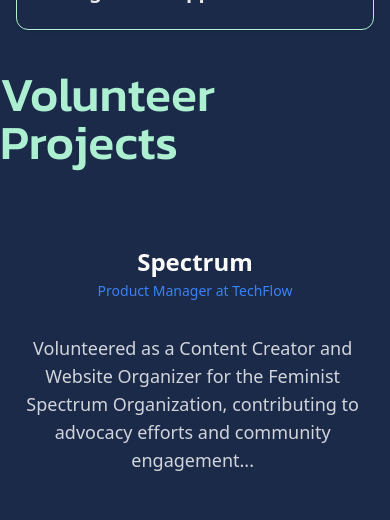
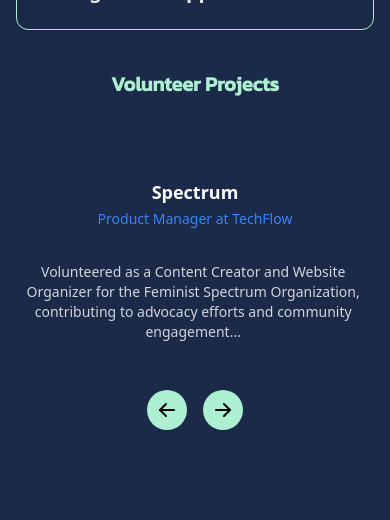
Before and after one commit to nxfelibatau/aliPortfolio, a Next.js app: page /projects in a window 390 px wide. Shown: the part 1772-2292 px from the top of the page. Built offline with nearby package versions, Linux system fonts and the light colour scheme.

Commit message:
responsive final touches

```diff
--- a/app/components/FlipWords.jsx
+++ b/app/components/FlipWords.jsx
@@ -5,9 +5,9 @@ export default function FlipWordsDemo() {
   const words = ["Frontend Expertise", "Backend Development", "Database Design", "Tools & Frameworks","DevOps Ninja","Full Stack Developer","Smooth Integration","Optimizing Database","DevOps Automation","Reliable Web Apps"];
 
   return (
-    (<div className=" flex justify-center items-center px-4">
+    (<div className="flex justify-center items-center px-4">
       <div
-        className="text-4xl mx-auto font-normal text-white">
+        className="text-xl md:text-4xl lg:text-6xl mx-auto font-normal text-white">
         <FlipWords words={words} /> <br />
       </div>
     </div>)
--- a/app/components/ui/animated-testimonials.jsx
+++ b/app/components/ui/animated-testimonials.jsx
@@ -30,7 +30,7 @@ export const AnimatedTestimonials = ({ testimonials, autoplay = false }) => {
         exit={{ y: -20, opacity: 0 }}
         transition={{ duration: 0.2, ease: "easeInOut" }}
       >
-        <h3 className="text-2xl font-bold text-white">
+        <h3 className="text-lg md:text-xl lg:text-2xl  font-semibold text-white">
           {testimonials[active].name}
         </h3>
 
@@ -50,7 +50,7 @@ export const AnimatedTestimonials = ({ testimonials, autoplay = false }) => {
           </p>
         )}
 
-        <motion.p className="text-lg text-gray-300 mt-8 dark:text-neutral-300">
+        <motion.p className="text-sm md:text-lg lg:text-xl text-gray-300 mt-8 dark:text-neutral-300">
           {testimonials[active].quote.split(" ").map((word, index) => (
             <motion.span
               key={index}
--- a/app/layout.jsx
+++ b/app/layout.jsx
@@ -104,7 +104,7 @@ export default function RootLayout({ children }) {
                       className="block md:hidden py-2 px-3 md:text-[#1B2A49] hover:text-white md:hover:bg-[#ACF0D1] md:hover:text-[#243c6d] hover:bg-[#1B2A49] dark:text-white rounded md:bg-transparent md:p-0"
                       aria-current="page"
                     >
-                      about
+                      About
                     </Link>
                   </li>
                 </ul>
--- a/app/page.jsx
+++ b/app/page.jsx
@@ -15,8 +15,8 @@ export default function Home() {
         <ParticlesComponent />
         {/* صفحه اول */}
         <div style={{ height: "67vh" }}>
-          <h1 className="text-4xl md:text-4xl lg:text-6xl font-semibold max-w-7xl mx-auto text-center mt-52 relative z-10 py-6 bg-clip-text text-transparent bg-gradient-to-b from-[#ACF0D1] via-[#ACF0D1] to-neutral-700 dark:from-neutral-800 dark:via-white dark:to-white">
-            Welcome to
+        <h1 className="text-xl md:text-4xl lg:text-6xl font-semibold max-w-7xl mx-auto text-center mt-52 relative z-10 py-6 bg-clip-text text-transparent bg-gradient-to-b from-[#ACF0D1] via-[#ACF0D1] to-neutral-700 dark:from-neutral-800 dark:via-white dark:to-white">
+        Welcome to
             <br />
             <div className="mt-3">
               <Cover>My portfolio</Cover>
--- a/app/projects/page.jsx
+++ b/app/projects/page.jsx
@@ -10,7 +10,7 @@ export default function projects() {
         <BentoGrid/>
       </div>
       <div className="flex mt-10 justify-center">
-       <p className="text-5xl text-grass"> Volunteer Projects</p>
+       <p className="text-xl font-bold md:text-3xl lg:text-5xl  text-grass"> Volunteer Projects</p>
       </div>
        <AnimatedTestimonials/>
     </section>
```
